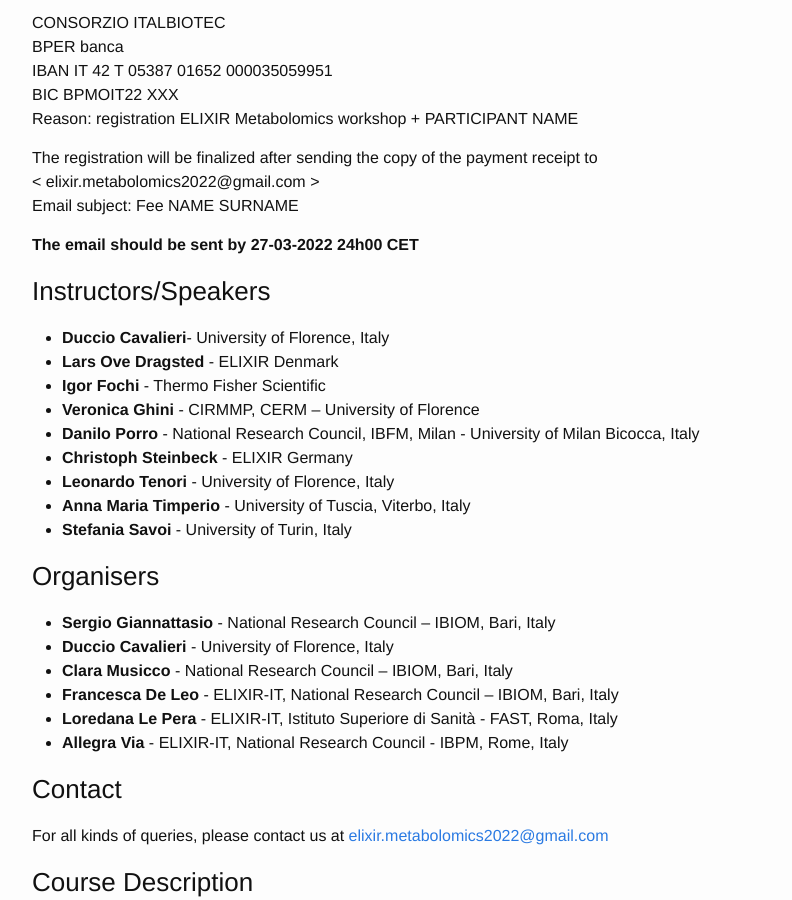
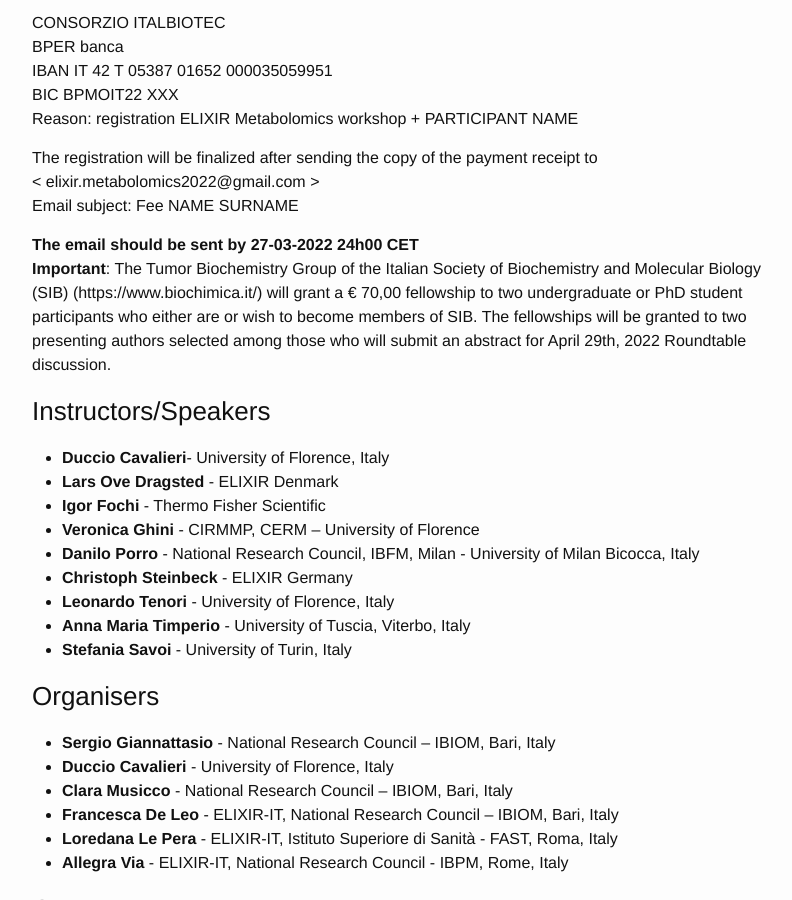
Before and after one commit to ELIXIR-IIB-training/website, a Jekyll site: the page built from _posts/2022-04-28-metabolomics-and-integrative-omics-Bari.md, in a window 1280 px wide and 900 px high, scrolled down 1358 px. Shown: the whole window, without its empty margins (238-1030 px from the left). Built offline with Jekyll 4.4.1, drawn with Linux system fonts in a browser that asks for light colours.

Commit message:
Update 2022-04-28-metabolomics-and-integrative-omics-Bari.md

```diff
--- a/_posts/2022-04-28-metabolomics-and-integrative-omics-Bari.md
+++ b/_posts/2022-04-28-metabolomics-and-integrative-omics-Bari.md
@@ -70,6 +70,8 @@ The registration will be finalized after sending the copy of the payment receipt
 Email subject: Fee NAME SURNAME
 
 **The email should be sent by 27-03-2022 24h00 CET**
+<br>
+**Important**: The Tumor Biochemistry Group of the Italian Society of Biochemistry and Molecular Biology (SIB) (https://www.biochimica.it/) will grant a € 70,00 fellowship to two undergraduate or PhD student participants who either are or wish to become members of SIB. The fellowships will be granted to two presenting authors selected among those who will submit an abstract for April 29th, 2022 Roundtable discussion. <br>
 
 ### Instructors/Speakers
 - **Duccio Cavalieri**- University of Florence, Italy
```
